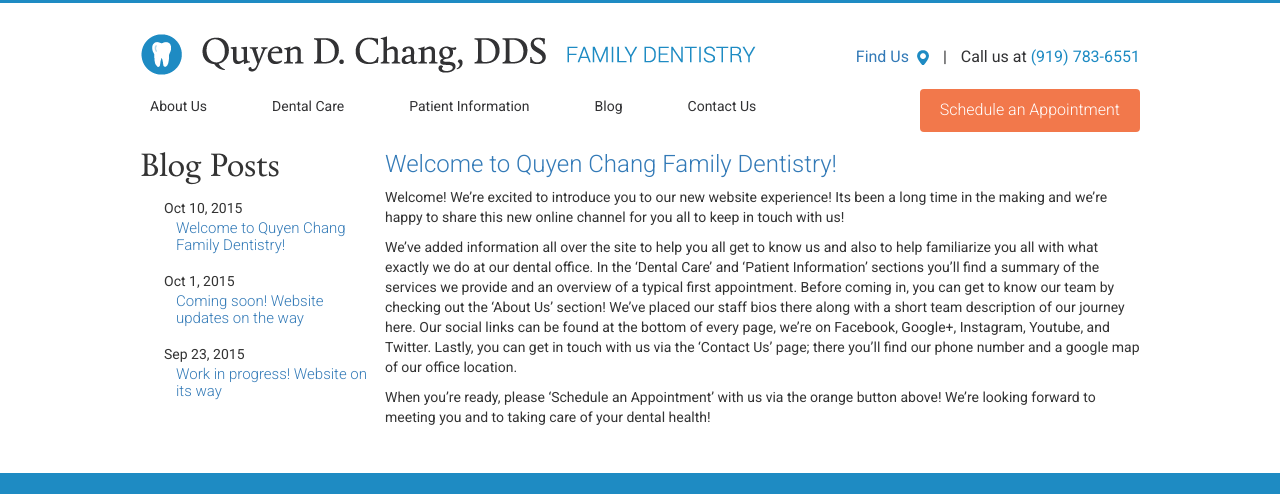
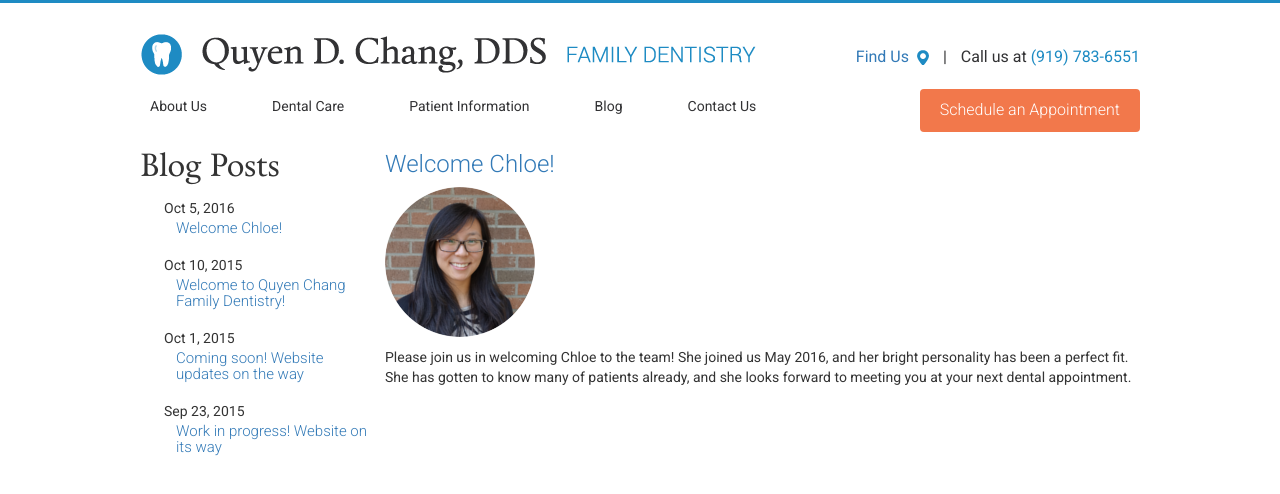
Before and after one commit to gabrielyeung/changdds, a Jekyll site: the page built from blog/index.html, in a window 1280 px wide, cut to the strip 0-494 px from the top of the page. Built offline with Jekyll 4.4.1, drawn with Linux system fonts in a browser that asks for light colours.

Commit message:
add "Welcome Chloe!"

```diff
--- /dev/null
+++ b/_posts/2016-10-05-welcome-chloe.markdown
@@ -0,0 +1,9 @@
+---
+layout: post
+title:  "Welcome Chloe!"
+date:   2016-10-05 15:39:58
+categories: blog
+---
+![Chloe's profile picture]({{ site.url }}/img/image_bio_chloe.png)
+
+Please join us in welcoming Chloe to the team! She joined us May 2016, and her bright personality has been a perfect fit. She has gotten to know many of patients already, and she looks forward to meeting you at your next dental appointment.
--- a/aboutus/index.html
+++ b/aboutus/index.html
@@ -60,11 +60,11 @@
         </section>
         <section class="teammate">
           <figure>
-            <img src="{{site.baseurl}}/img/image_bio_stella.png" alt="Stella's profile picture">
+            <img src="{{site.baseurl}}/img/image_bio_chloe.png" alt="Chloe's profile picture">
           </figure>
-          <h3 class="name">Stella</h3>
+          <h3 class="name">Chloe</h3>
           <h4 class="job">Office Administrator</h4>
-          <p class="bio">Stella has been with us since 2014, and we have enjoyed her cheerfulness as a new addition to our team.  She enjoys doing arts and crafts and serving at her church in her spare time.</p>
+          <p class="bio">Chloe is the newest addition to our team, and her bright personality is a perfect fit! She joined us May 2016 and has gotten to know our patients well since then. She enjoys traveling, eating good food, and serving at her church in her spare time.</p>
         </section>
       </section>
 
```
Also changed, not shown: img/image_bio_chloe.png (added).
